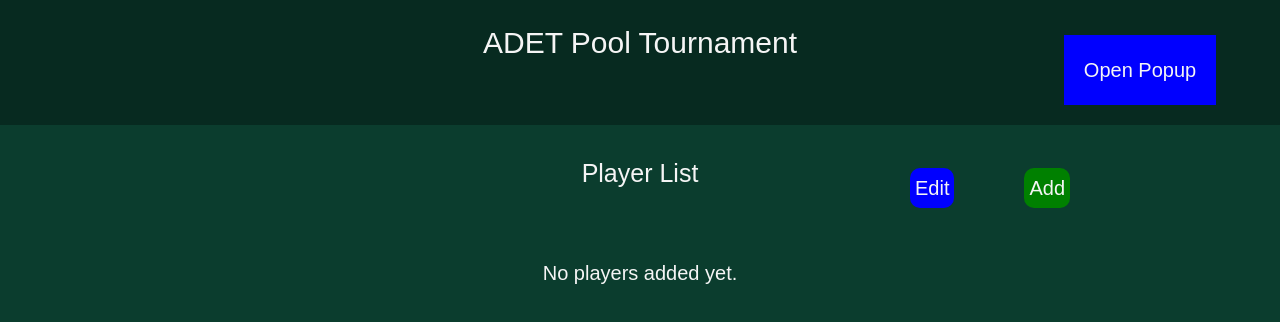
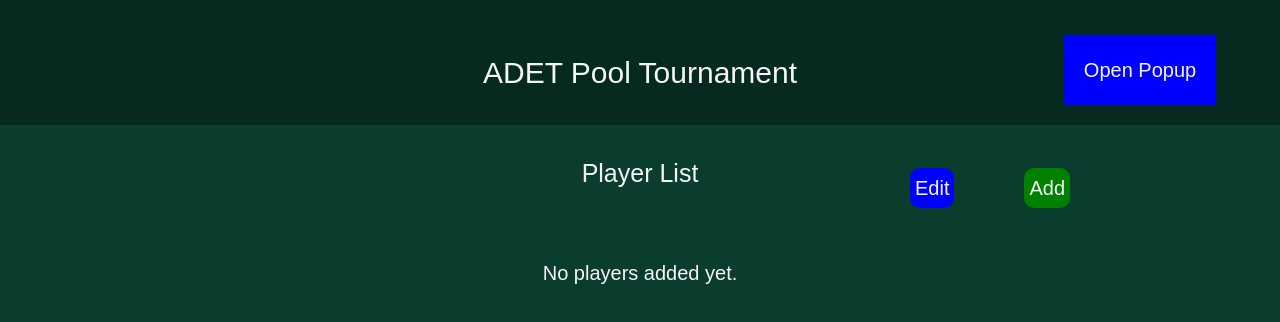
Before and after one commit to Tommy3404/PoolTournamentFrontend, a Next.js app: page /PlayersAdmin in a window 1280 px wide. Shown: the top 322 px of the page. Built offline with nearby package versions, Linux system fonts and the light colour scheme.

Commit message:
changed position of header

```diff
--- a/app/PlayersAdmin/page.module.css
+++ b/app/PlayersAdmin/page.module.css
@@ -6,6 +6,11 @@
     align-items: center;
     font-size: 30px;
     padding: 20px;
+}
+
+.header h1{
+    position: relative;
+    top: 30px;
 }
 
 .body{
```
